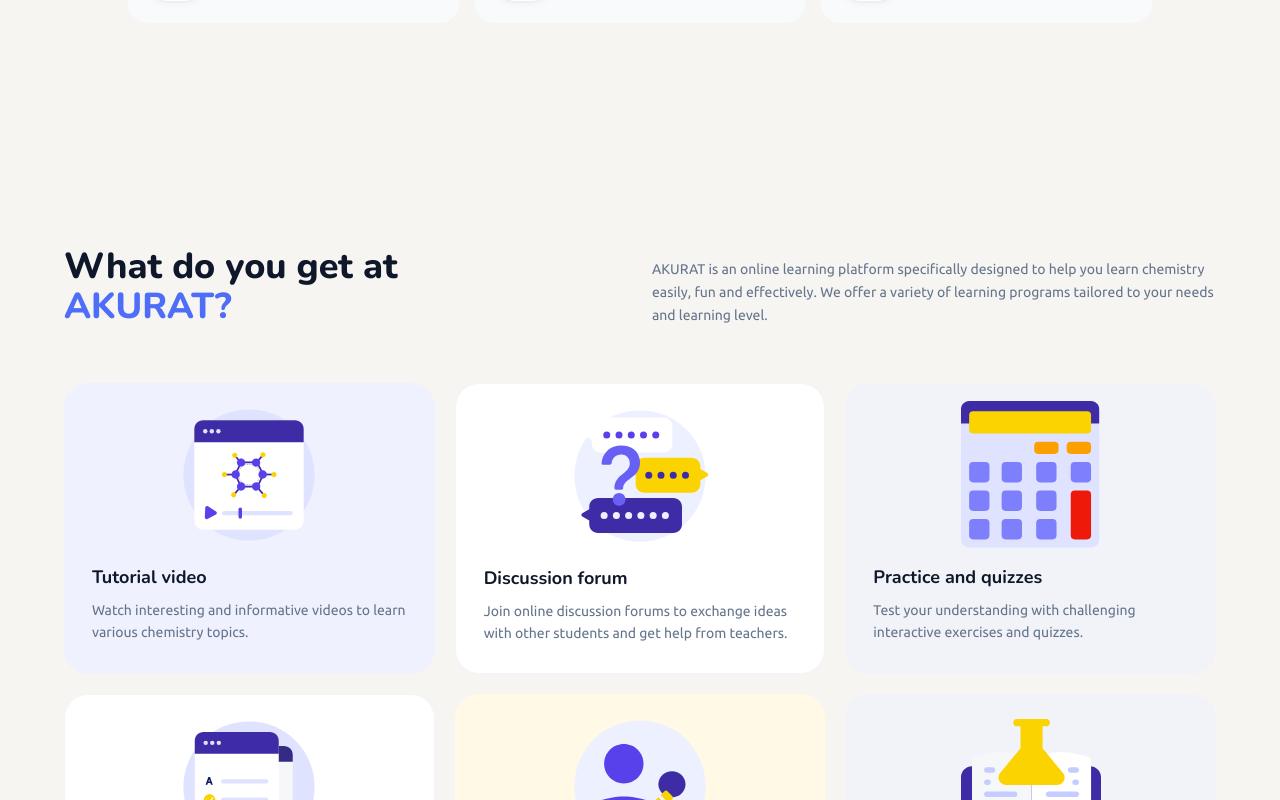
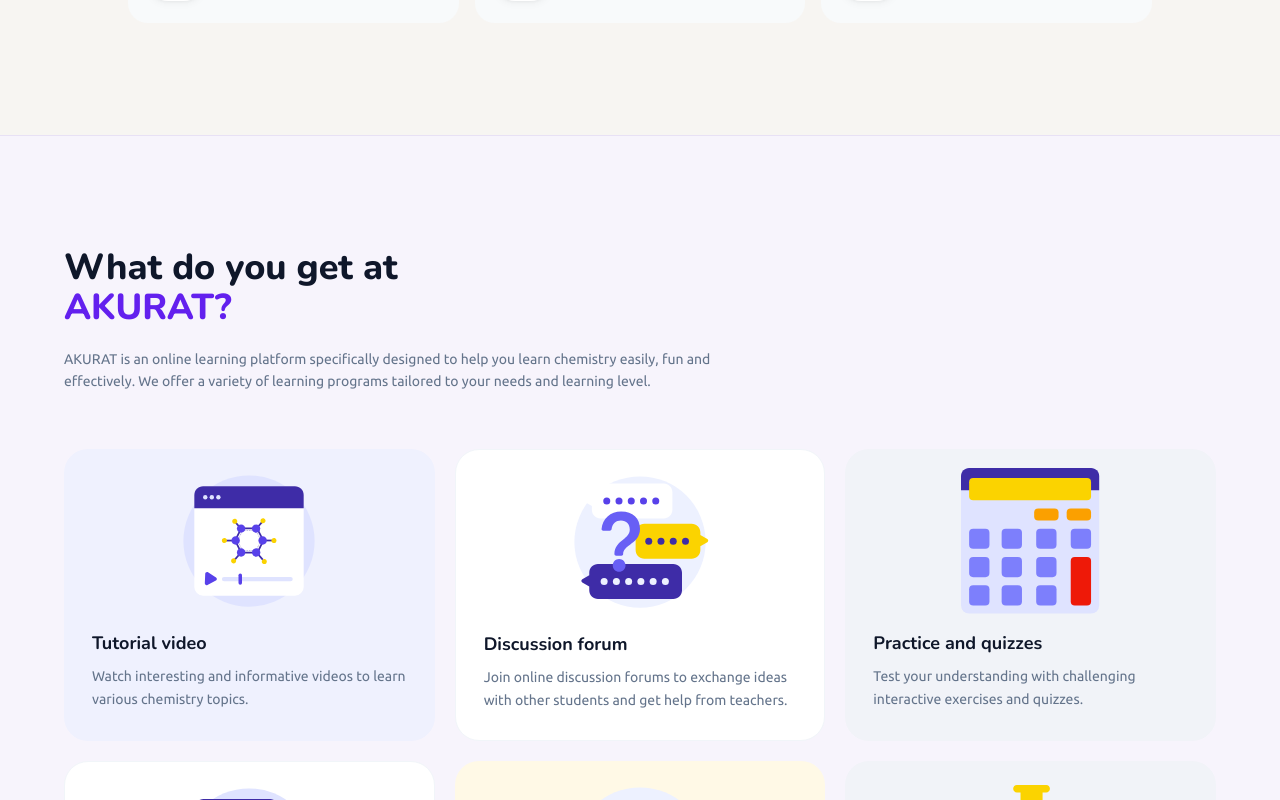
Before and after one commit to ausartal/education-web-app, a Next.js app: page / in a window 1280 px wide. Shown: the part 1320-2120 px from the top of the page. Built offline with nearby package versions, Linux system fonts and the light colour scheme; no server answers.

Commit message:
separate learning resources section

```diff
--- a/src/app/page.tsx
+++ b/src/app/page.tsx
@@ -284,7 +284,7 @@
           aria-hidden
         />
         <Image
-          src="/icons/dot-yellow.svg"
+          src="/icons/dot-orange.svg"
           alt=""
           width={24}
           height={24}
@@ -292,7 +292,7 @@
           aria-hidden
         />
         <Image
-          src="/icons/dot-orange.svg"
+          src="/icons/dot-yellow.svg"
           alt=""
           width={22}
           height={22}
@@ -384,11 +384,11 @@
       {/* Learning Resources — What you get */}
       <section
         id="learning-resources"
-        className="bg-gray-50/40 px-4 py-20 lg:px-8 lg:py-28"
+        className="border-y border-[#E8E1F5] bg-[#F7F4FC] px-4 py-20 lg:px-8 lg:py-28"
       >
         <div className="mx-auto max-w-6xl">
           {/* Header */}
-          <div className="mb-14 grid gap-6 lg:grid-cols-2">
+          <div className="mb-14 max-w-2xl">
             <motion.h2
               initial={{ opacity: 0, y: 12 }}
               whileInView={{ opacity: 1, y: 0 }}
@@ -397,14 +397,14 @@
             >
               What do you get at
               <br />
-              <span className="text-primary">AKURAT?</span>
+              <span className="text-[#6320EE]">AKURAT?</span>
             </motion.h2>
             <motion.p
               initial={{ opacity: 0, y: 12 }}
               whileInView={{ opacity: 1, y: 0 }}
               viewport={{ once: true }}
               transition={{ delay: 0.1 }}
-              className="self-end text-sm leading-relaxed text-gray-500"
+              className="mt-5 text-sm leading-relaxed text-gray-500"
             >
               AKURAT is an online learning platform specifically designed to
               help you learn chemistry easily, fun and effectively. We offer a
```
